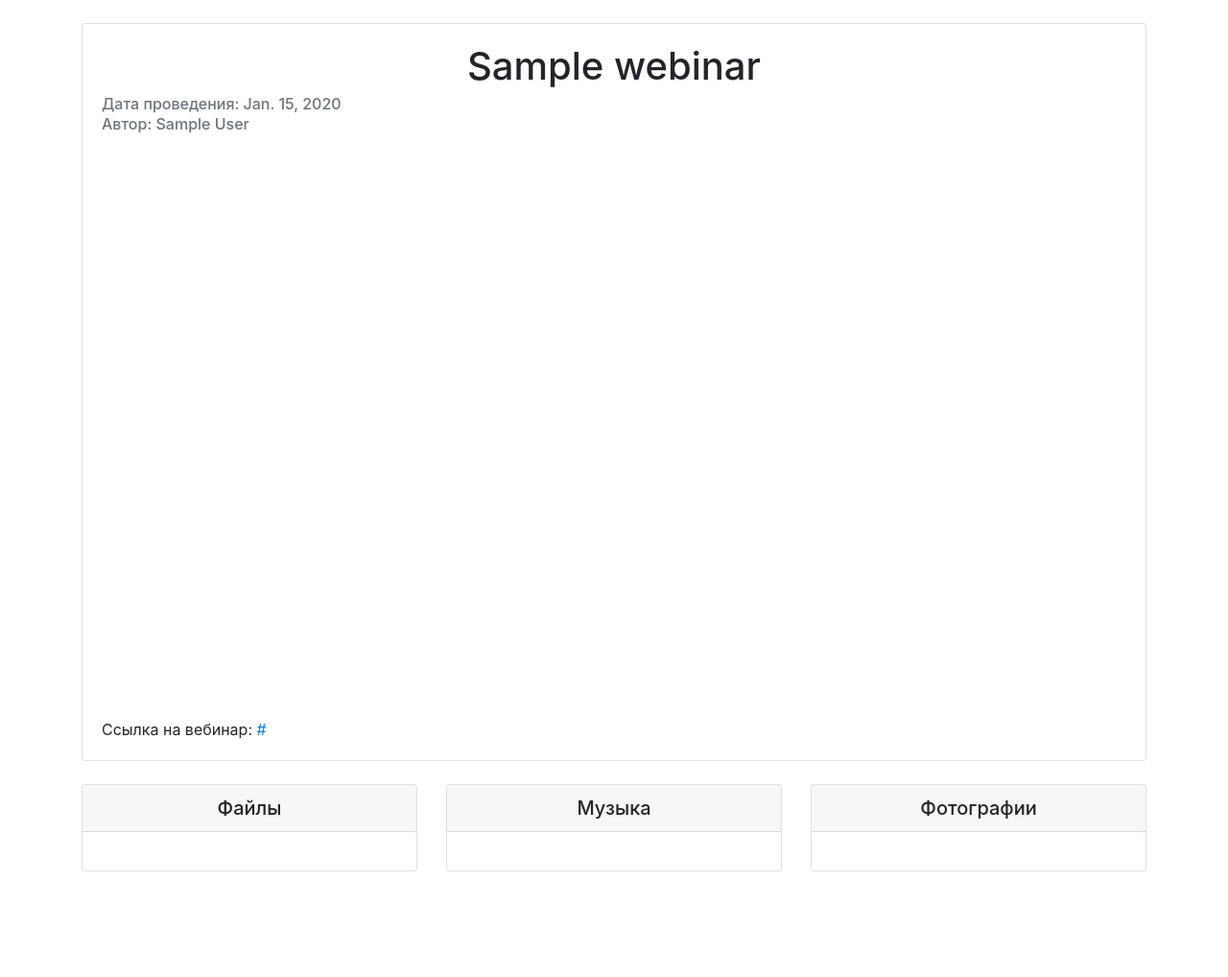
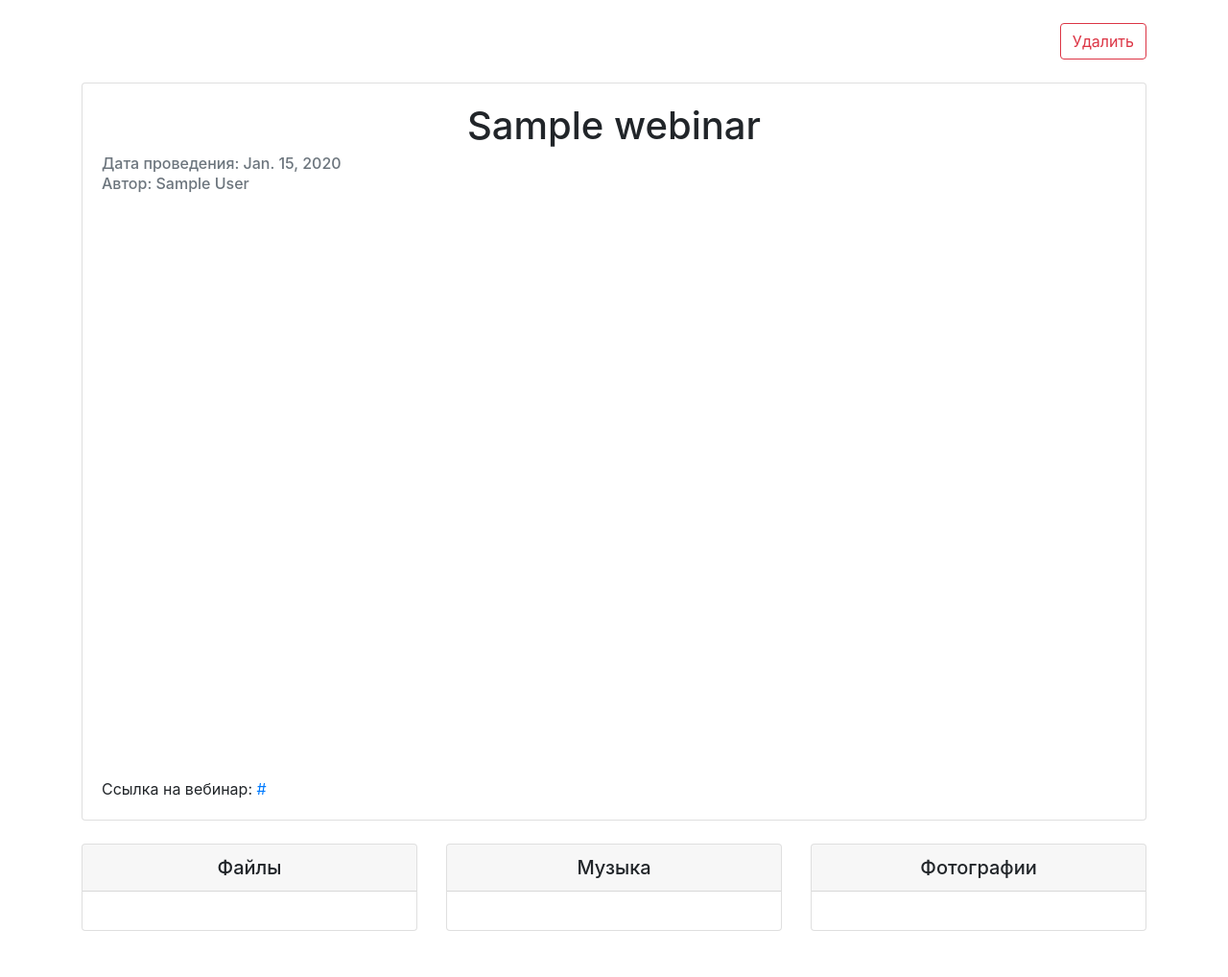
Before and after one commit to DragonNP/CoursesWebinarsSite, a Django app: template CoursesWebinarSite/templates/webinar/show.html in a window 1280 px wide. Shown: the part 56-1074 px from the top of the page at 96% size. Before the commit the page ends 964 px from the top, so only its background shows below. Run offline with Django 4.2, Linux system fonts and the light colour scheme; tables that the repository leaves empty hold one stand-in row (values such as "Sample post"); the template is opened without the code that fills it: values that come from a table or form of the project are taken from there, most other values are stand-ins (such as "Sample title", 1, 10 or a date in 2020); some libraries are stand-ins or nearby versions.

Commit message:
Добавлена кнопка удаления вебинара

```diff
--- a/CoursesWebinarSite/templates/base.html
+++ b/CoursesWebinarSite/templates/base.html
@@ -44,7 +44,7 @@
           </div>
         </nav>
         <div class="container">
-          {% block content%}{% endblock content %}
+          {% block content %}{% endblock content %}
         </div>
         <script src="https://code.jquery.com/jquery-3.2.1.slim.min.js" integrity="sha384-KJ3o2DKtIkvYIK3UENzmM7KCkRr/rE9/Qpg6aAZGJwFDMVNA/GpGFF93hXpG5KkN" crossorigin="anonymous"></script>
         <script src="https://cdn.jsdelivr.net/npm/popper.js@1.12.9/dist/umd/popper.min.js" integrity="sha384-ApNbgh9B+Y1QKtv3Rn7W3mgPxhU9K/ScQsAP7hUibX39j7fakFPskvXusvfa0b4Q" crossorigin="anonymous"></script>
--- a/CoursesWebinarSite/templates/webinar/show.html
+++ b/CoursesWebinarSite/templates/webinar/show.html
@@ -5,7 +5,14 @@
 {% block active_webinars %}{% endblock active_webinars %}
 {% block active_courses %}{% endblock active_courses %}
 
-{% block content%}
+
+{% block content %}
+
+<div class="row mb-4">
+    <div class="col-12 text-right">
+        <a class="btn btn-outline-danger" href="/webinar/remove/{{webinar.id}}" role="button">Удалить</a>
+    </div>
+</div>
 
 <div class="row mb-4">
     <div class="col-12">
@@ -16,7 +23,8 @@
                 <h6 class="card-subtitle mb-2 text-muted">Автор: {{webinar.author}}</h6>
 
                 <div class="embed-responsive embed-responsive-16by9">
-                  <iframe class="embed-responsive-item" src="{{webinar.url}}" frameborder="0" allowfullscreen></iframe>
+                    <iframe class="embed-responsive-item" src="{{webinar.url}}" frameborder="0"
+                            allowfullscreen></iframe>
                 </div>
                 <p class="card-text">Ссылка на вебинар: <a href="{{webinar.url}}">{{webinar.url}}</a></p>
             </div>
@@ -24,7 +32,7 @@
     </div>
 </div>
 
-<div class="row">
+<div class="row mb-4">
     <div class="col-md mb-4">
         <div class="card">
             <h5 class="card-header text-center">Файлы</h5>
@@ -86,4 +94,5 @@
         </div>
     </div>
 </div>
+
 {% endblock content %}
--- a/CoursesWebinarSite/webinars/views.py
+++ b/CoursesWebinarSite/webinars/views.py
@@ -39,6 +39,7 @@ def show(request, id):
             musics.append([music_model.url, music_model.url[-10:]])
 
         context['webinar'] = {
+            'id': webinar.id,
             'name': webinar.name,
             'author': webinar.author,
             'description': webinar.description,
```
